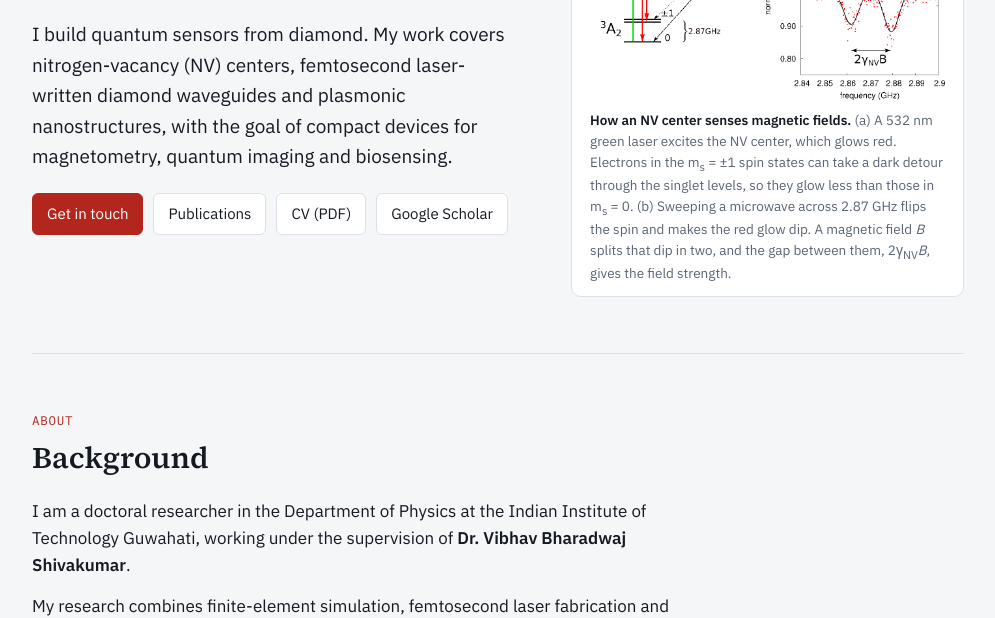
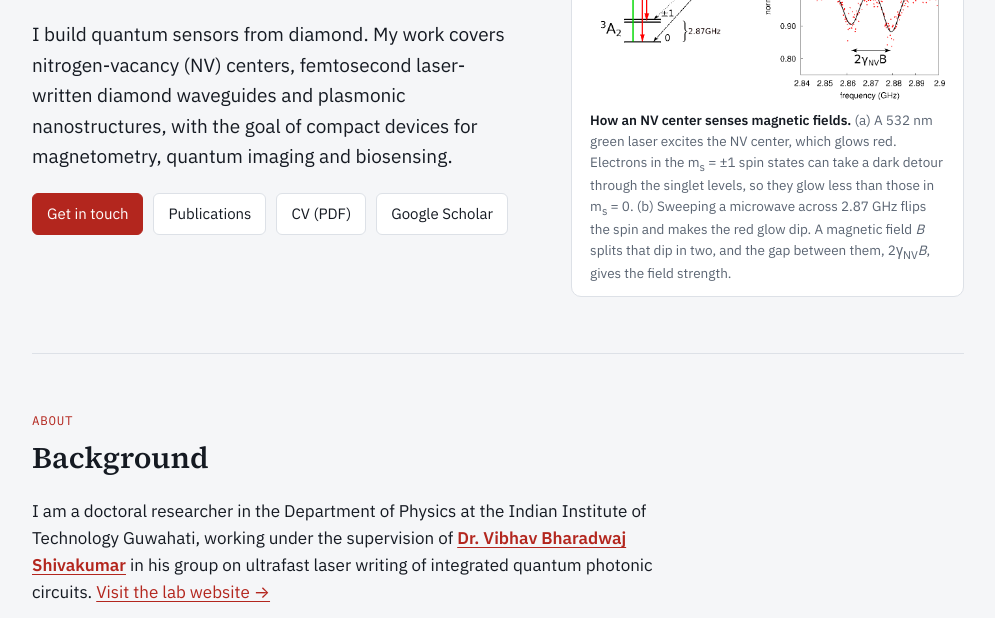
Before and after one commit to sachinnegi128-tech/sachinnegi128-tech.github.io, a plain HTML site: page index.html in a window 1280 px wide. Shown: the part 300-918 px from the top of the page, without its empty margins (142-1137 px from the left). Drawn offline with Linux system fonts and the light colour scheme.

Commit message:
Link supervisor's lab website
Co-Authored-By: Claude Opus 5.5 <noreply@anthropic.com>
Claude-Session: https://claude.ai/code/session_01TRfCnrDVp9AxFGquzLeok2

```diff
--- a/index.html
+++ b/index.html
@@ -182,7 +182,7 @@ footer{border-top:1px solid var(--line);padding:28px 0 40px;color:var(--muted);f
     <p class="label">About</p>
     <h2 id="bio-h">Background</h2>
     <div class="prose">
-      <p>I am a doctoral researcher in the Department of Physics at the Indian Institute of Technology Guwahati, working under the supervision of <b>Dr. Vibhav Bharadwaj Shivakumar</b>.</p>
+      <p>I am a doctoral researcher in the Department of Physics at the Indian Institute of Technology Guwahati, working under the supervision of <b><a href="https://sites.google.com/view/vibhavbharadwaj">Dr. Vibhav Bharadwaj Shivakumar</a></b> in his group on ultrafast laser writing of integrated quantum photonic circuits. <a href="https://sites.google.com/view/vibhavbharadwaj">Visit the lab website →</a></p>
       <p>My research combines finite-element simulation, femtosecond laser fabrication and hands-on instrument building. I model stress-induced waveguides and plasmonic structures in COMSOL, fabricate devices in diamond, and build the optical and microwave setups that read out NV spin states.</p>
       <p>I am a fellow on the <b>PARIMANA</b> project, supported by the QMET Fellowship, which is developing an integrated diamond photonic platform for quantum imaging and biosensing.</p>
     </div>
@@ -298,7 +298,7 @@ footer{border-top:1px solid var(--line);padding:28px 0 40px;color:var(--muted);f
     <div class="contact">
       <div class="card"><span class="k">Email</span><p><a href="mailto:sachin.negi@iitg.ac.in">sachin.negi@iitg.ac.in</a></p></div>
       <div class="card"><span class="k">Address</span><p>Department of Physics, IIT Guwahati, Amingaon, North Guwahati, Assam 781039, India</p></div>
-      <div class="card"><span class="k">Profiles</span><p><a href="#">Google Scholar</a> · <a href="#">ORCID</a> · <a href="#">LinkedIn</a> · <a href="#">GitHub</a></p></div>
+      <div class="card"><span class="k">Profiles</span><p><a href="https://sites.google.com/view/vibhavbharadwaj">Lab website</a> · <a href="#">Google Scholar</a> · <a href="#">ORCID</a> · <a href="#">LinkedIn</a> · <a href="#">GitHub</a></p></div>
     </div>
   </section>
 
```
